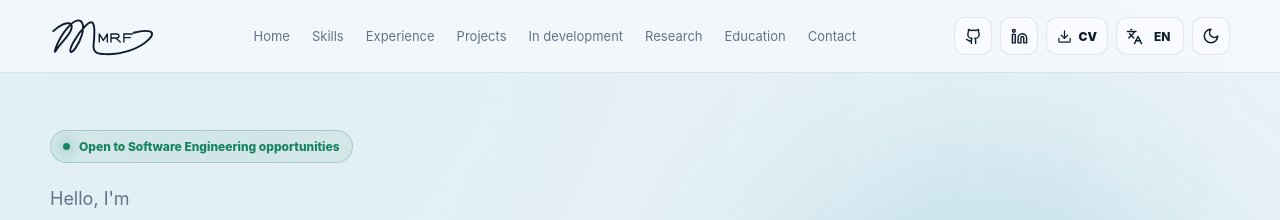
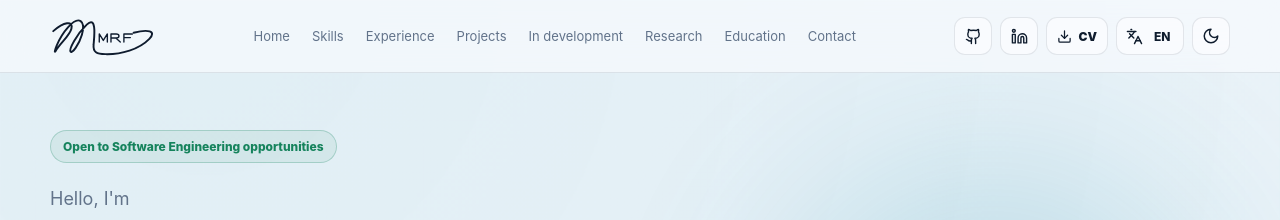
Before and after one commit to marouanemrf/portfolio, a React (Vite) app: page / in a window 1280 px wide. Shown: the top 220 px of the page. Built offline with nearby package versions, Linux system fonts and the light colour scheme.

Commit message:
amilioration2

```diff
--- a/src/components/Hero.jsx
+++ b/src/components/Hero.jsx
@@ -16,7 +16,6 @@ export default function Hero({ t }) {
       <div className="shell hero-grid">
         <div className="hero-copy reveal">
           <div className="availability">
-            <span className="availability-dot" />
             {t.hero.badge}
           </div>
 
--- a/src/styles.css
+++ b/src/styles.css
@@ -274,14 +274,6 @@ button {
   border-radius: 999px;
   font-size: 12px;
   font-weight: 800;
-}
-
-.availability-dot {
-  width: 7px;
-  height: 7px;
-  border-radius: 50%;
-  background: var(--accent-3);
-  box-shadow: 0 0 14px var(--accent-3);
 }
 
 .hero-greeting {
```
Also changed, not shown: 1 other file (tests, documents, lock files or other folders).
